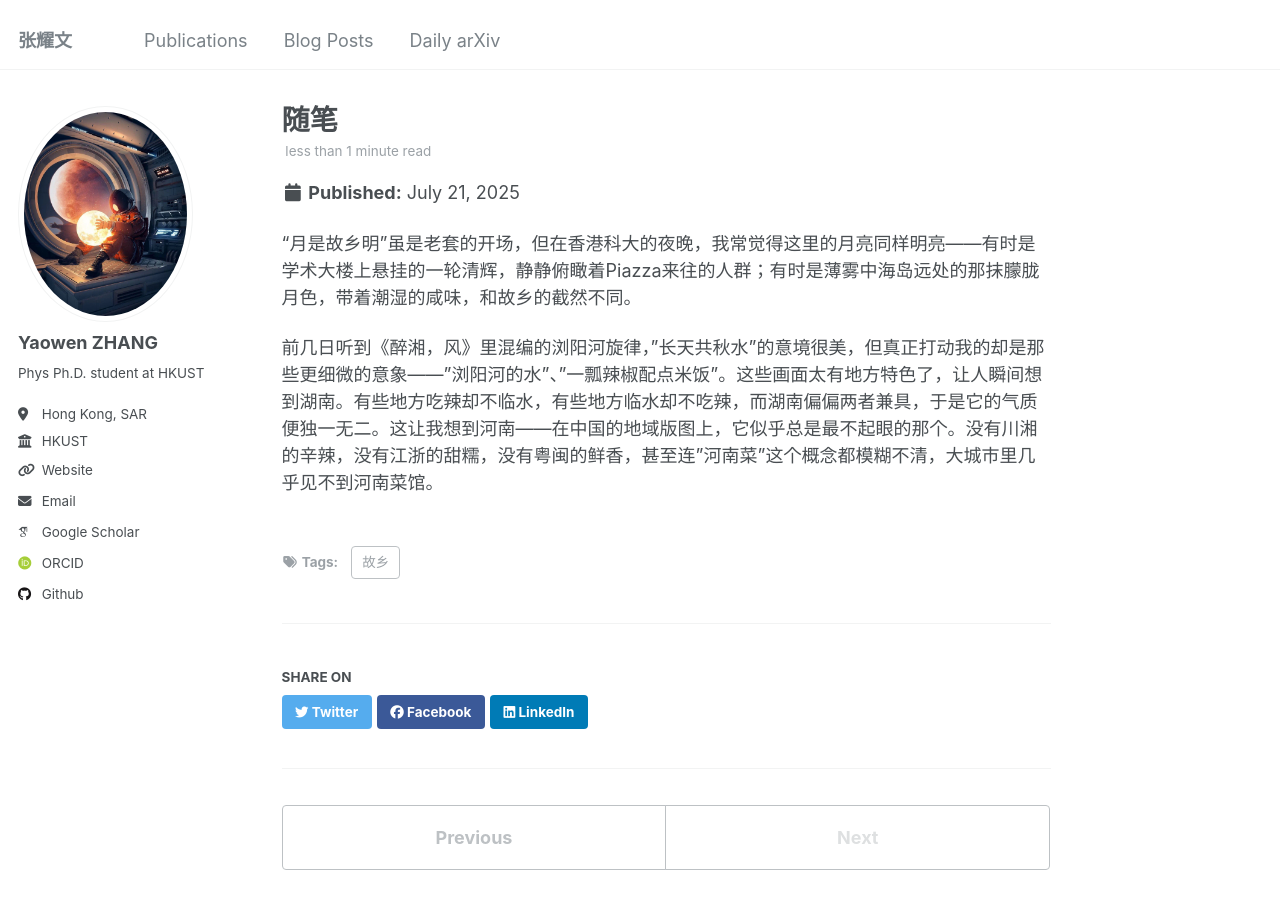
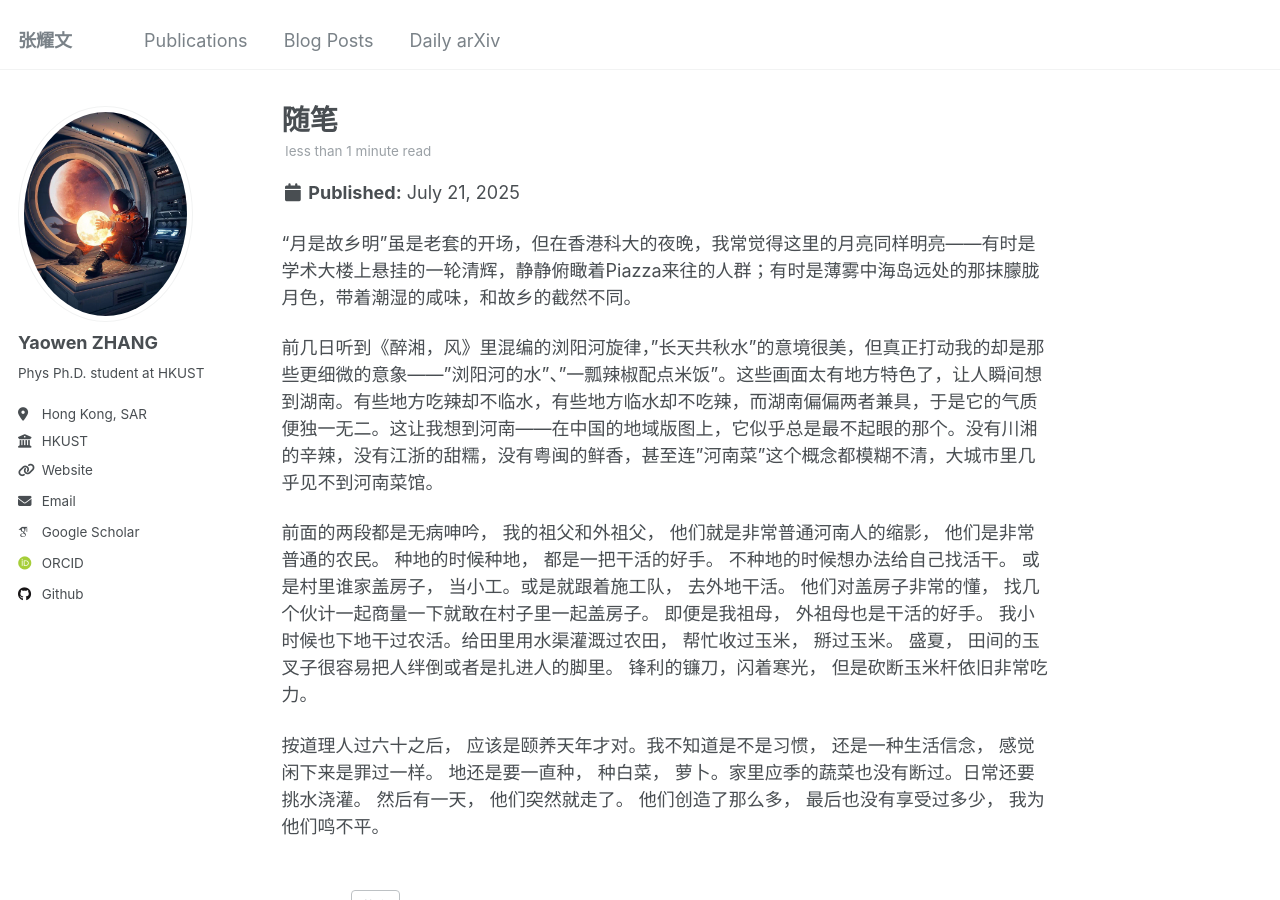
Before and after one commit to phyzyw/phyzyw.github.io, a Jekyll site: the page built from _posts/2025-07-21-blog-post.md, in a window 1280 px wide and 900 px high. Built offline with Jekyll 4.4.1, drawn with Linux system fonts in a browser that asks for light colours; some web fonts are replaced.

Commit message:
Reflect on family heritage and farming life
Added reflections on family and heritage, emphasizing the hardworking nature of grandparents and their connection to farming.

```diff
--- a/_posts/2025-07-21-blog-post.md
+++ b/_posts/2025-07-21-blog-post.md
@@ -9,3 +9,7 @@ tags:
 "月是故乡明"虽是老套的开场，但在香港科大的夜晚，我常觉得这里的月亮同样明亮——有时是学术大楼上悬挂的一轮清辉，静静俯瞰着Piazza来往的人群；有时是薄雾中海岛远处的那抹朦胧月色，带着潮湿的咸味，和故乡的截然不同。
 
 前几日听到《醉湘，风》里混编的浏阳河旋律，"长天共秋水"的意境很美，但真正打动我的却是那些更细微的意象——"浏阳河的水"、"一瓢辣椒配点米饭"。这些画面太有地方特色了，让人瞬间想到湖南。有些地方吃辣却不临水，有些地方临水却不吃辣，而湖南偏偏两者兼具，于是它的气质便独一无二。这让我想到河南——在中国的地域版图上，它似乎总是最不起眼的那个。没有川湘的辛辣，没有江浙的甜糯，没有粤闽的鲜香，甚至连"河南菜"这个概念都模糊不清，大城市里几乎见不到河南菜馆。
+
+前面的两段都是无病呻吟， 我的祖父和外祖父， 他们就是非常普通河南人的缩影， 他们是非常普通的农民。 种地的时候种地， 都是一把干活的好手。 不种地的时候想办法给自己找活干。 或是村里谁家盖房子， 当小工。或是就跟着施工队， 去外地干活。 他们对盖房子非常的懂， 找几个伙计一起商量一下就敢在村子里一起盖房子。 即便是我祖母， 外祖母也是干活的好手。 我小时候也下地干过农活。给田里用水渠灌溉过农田， 帮忙收过玉米， 掰过玉米。 盛夏， 田间的玉叉子很容易把人绊倒或者是扎进人的脚里。 锋利的镰刀，闪着寒光， 但是砍断玉米杆依旧非常吃力。
+
+按道理人过六十之后， 应该是颐养天年才对。我不知道是不是习惯， 还是一种生活信念， 感觉闲下来是罪过一样。 地还是要一直种， 种白菜， 萝卜。家里应季的蔬菜也没有断过。日常还要挑水浇灌。 然后有一天， 他们突然就走了。 他们创造了那么多， 最后也没有享受过多少， 我为他们鸣不平。
```
